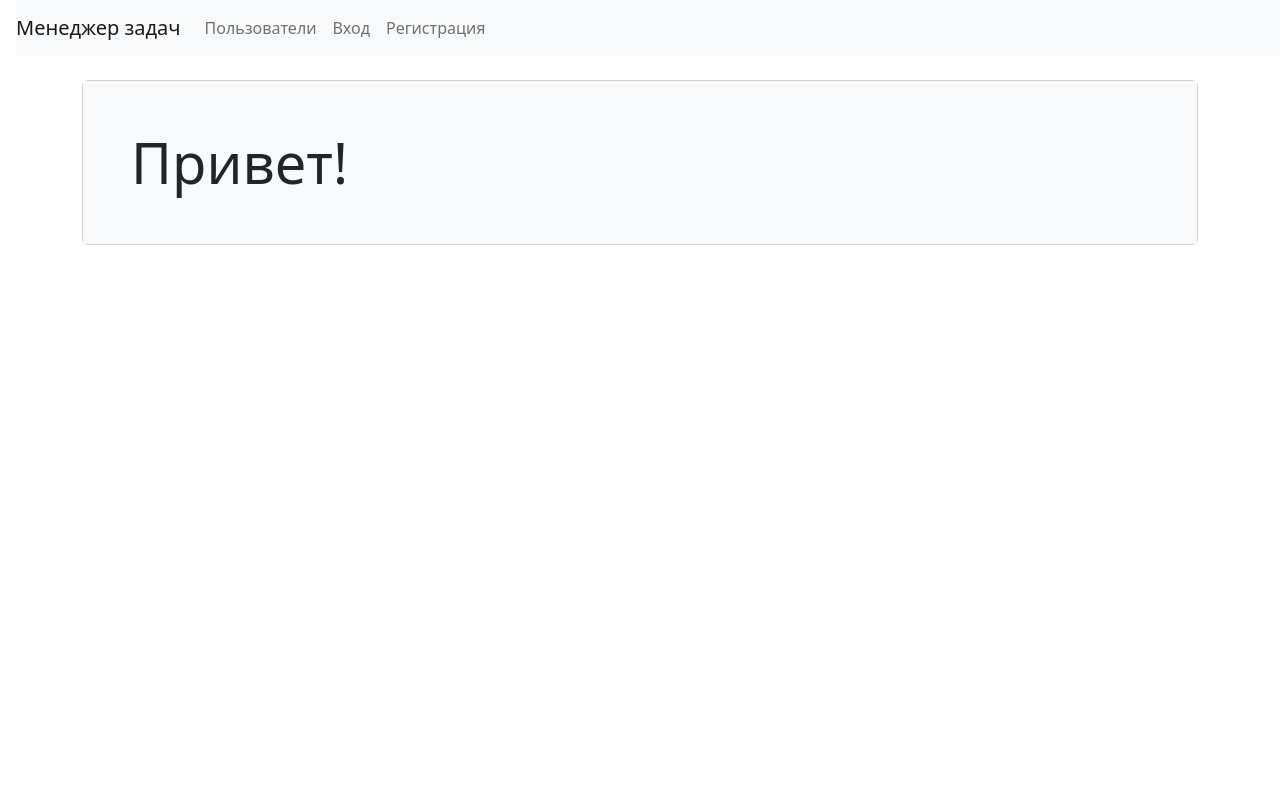
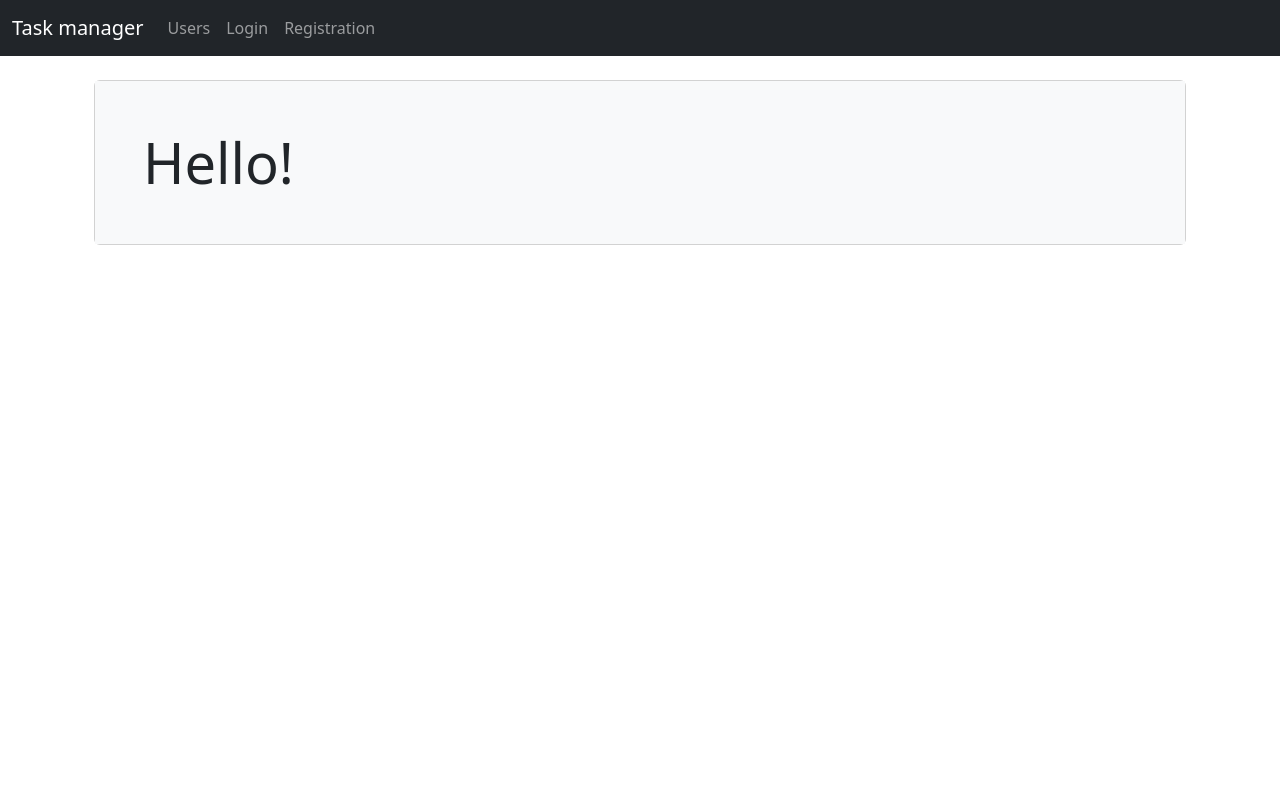
Before and after one commit to thrtth/project_task_manager, a Django app: page / in a window 1280 px wide. Run offline with Django 5.2, Linux system fonts and the light colour scheme; some libraries are stand-ins or nearby versions.

Commit message:
Add bootstarp

```diff
--- a/pyproject.toml
+++ b/pyproject.toml
@@ -14,6 +14,7 @@ python-dotenv = "^1.0.1"
 whitenoise = {extras = ["brotli"], version = "^6.7.0"}
 gunicorn = "^22.0.0"
 uvicorn = "^0.30.3"
+django-bootstrap5 = "^24.2"
 
 
 [build-system]
--- /dev/null
+++ b/task_manager/templates/base.html
@@ -0,0 +1,42 @@
+{% load django_bootstrap5 %}
+{% load i18n %}
+<!DOCTYPE html>
+<html>
+  <head>
+    <meta name="viewport" content="width=device-width, initial-scale=1, shrink-to-fit=no">
+    <title>Task manager Hexlet</title>
+    {% bootstrap_css %}
+  </head>
+  <body class="d-flex flex-column min-vh-100">
+
+<nav class="navbar navbar-expand navbar-dark bg-dark">
+    <div class="container-fluid">
+      <a class="navbar-brand" href="/">{% translate 'Task manager' %}</a>
+
+      <div class="collapse navbar-collapse">
+        <ul class="navbar-nav me-auto">
+          <li class="nav-item">
+            <a class="nav-link"  href="#">{% translate 'Users' %}</a>
+          </li>
+          <li class="nav-item">
+            <a class="nav-link" href="#">{% translate 'Login' %}</a>
+          </li>
+          <li class="nav-item">
+            <a class="nav-link" href="#">{% translate 'Registration' %}</a>
+          </li>
+        </ul>
+      </div>
+    </div>
+  </nav>
+
+<main class="flex-grow-1">
+    <div class="container-lg mt-4">
+
+        {% block content %}
+        {% endblock %}
+
+    </div>
+</main>
+  {% bootstrap_javascript %}
+  </body>
+</html>
--- a/task_manager/templates/index.html
+++ b/task_manager/templates/index.html
@@ -1,40 +1,10 @@
-<!DOCTYPE html>
-<html lang="ru-ru">
-  <head>
-    <meta name="viewport" content="width=device-width, initial-scale=1, shrink-to-fit=no">
-    <title>Менеджер задач Hexlet</title>
-    <link crossorigin="anonymous" href="https://cdn.jsdelivr.net/npm/bootstrap@5.2.3/dist/css/bootstrap.min.css" integrity="sha384-rbsA2VBKQhggwzxH7pPCaAqO46MgnOM80zW1RWuH61DGLwZJEdK2Kadq2F9CUG65" rel="stylesheet">
-    <script crossorigin="anonymous" integrity="sha384-kenU1KFdBIe4zVF0s0G1M5b4hcpxyD9F7jL+jjXkk+Q2h455rYXK/7HAuoJl+0I4" src="https://cdn.jsdelivr.net/npm/bootstrap@5.2.3/dist/js/bootstrap.bundle.min.js"></script>
-  </head>
-  <body class="d-flex flex-column min-vh-100">
-    <nav class="navbar navbar-expand-lg navbar-light bg-light ms-3">
-      <a class="navbar-brand" href="/">Менеджер задач</a>
-      <button class="navbar-toggler" data-bs-toggle="collapse" data-bs-target="#navbarToggleExternalContent">
-        <span class="navbar-toggler-icon"></span>
-      </button>
-      <div class="collapse navbar-collapse" id="navbarToggleExternalContent">
-        <ul class="navbar-nav mr-auto">
-          <li class="nav-item">
-            <a class="nav-link" href="/users/">Пользователи</a>
-          </li>
-        </ul>
-        <ul class="navbar-nav">
-            <li class="nav-item">
-              <a class="nav-link" href="/login/">Вход</a>
-            </li>
-            <li class="nav-item">
-              <a class="nav-link" href="/users/create/">Регистрация</a>
-            </li>
-        </ul>
-      </div>
-    </nav>
-    <div class="container wrapper flex-grow-1">
-      <h1 class="my-4"></h1>
-      <div class="card">
-        <div class="card-body p-5 bg-light">
-          <div class="display-4">Привет!</div>
-        </div>
+{% extends "base.html" %}
+{% block content %}
+  <div class="container wrapper flex-grow-1">
+    <div class="card">
+      <div class="card-body p-5 bg-light">
+        <div class="display-4">{{ text }}</div>
       </div>
     </div>
-  </body>
-</html>
+  </div>
+{% endblock %}
--- a/task_manager/views.py
+++ b/task_manager/views.py
@@ -1,5 +1,7 @@
 from django.shortcuts import render
+from django.utils.translation import gettext as _
 
 
 def index(request):
-    return render(request, 'index.html')
+    text = _('Hello!')
+    return render(request, 'index.html', {'text': text})
```
Also changed, not shown: task_manager/settings.py (+4 -4 lines), task_manager/locale/ru/LC_MESSAGES/django.po (added), 2 other files.
